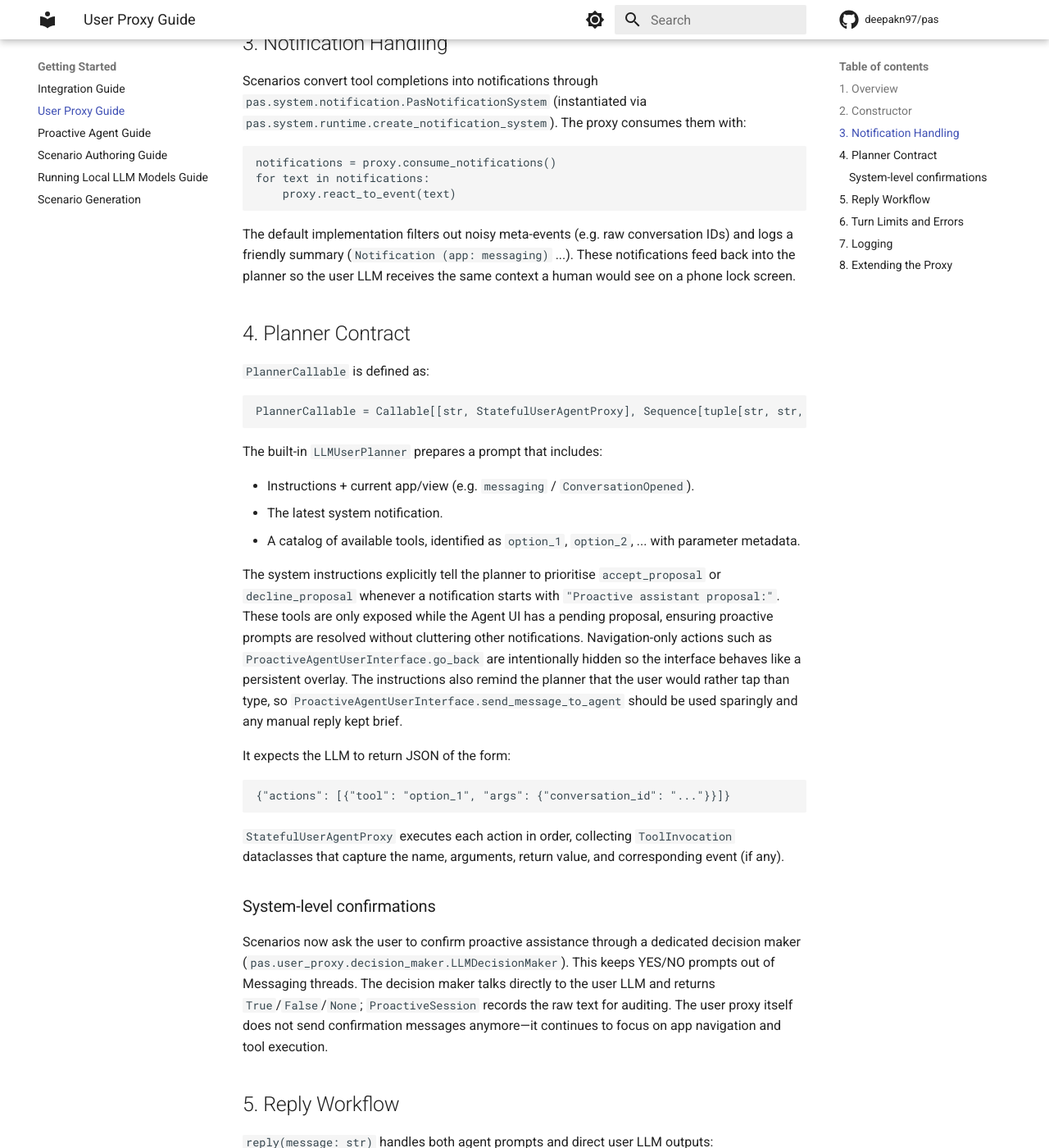
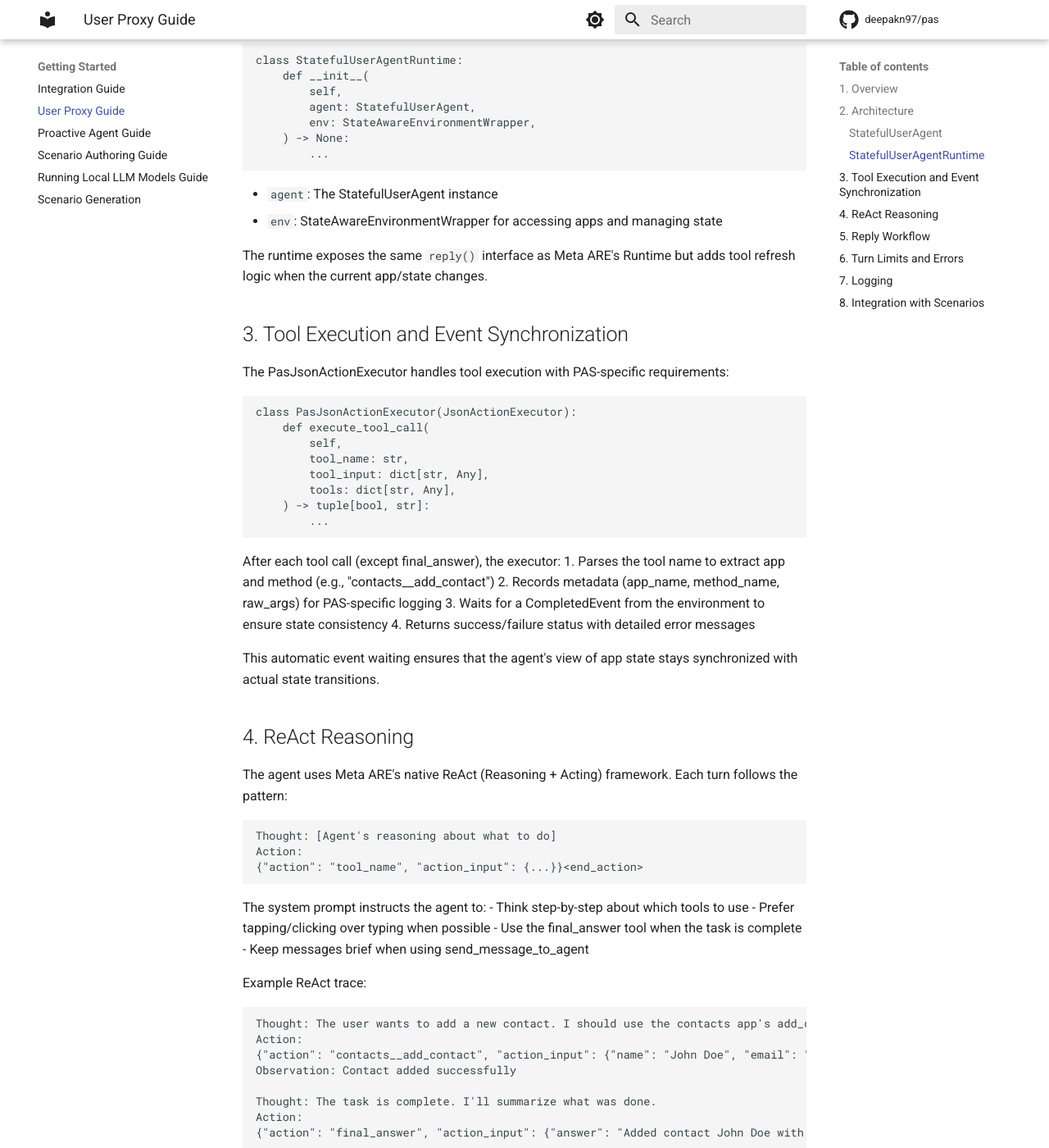
Before and after one commit to deepakn97/pare, an MkDocs documentation site: the page built from docs/user_proxy_guide.md, in a window 1280 px wide and 1400 px high, scrolled down 1382 px. Shown: the whole window at 82% size. Built offline with MkDocs 1.6.1 and Material for MkDocs 9.7.7, drawn with Linux system fonts in a browser that asks for light colours; comment, search, counter and statistics services are not loaded; some of the changed text lies outside the part shown.

Commit message:
docs: update user proxy documentation to reflect new architecture
- Replace StatefulUserAgentProxy with StatefulUserAgent/Runtime
- Remove references to LLMUserPlanner and planner architecture
- Document ReAct reasoning pattern and PasJsonActionExecutor
- Update constructor signatures and error handling
- Clarify tool execution flow and event synchronization
- Update code examples to match current implementation

````diff
--- a/docs/interface-guide.md
+++ b/docs/interface-guide.md
@@ -43,48 +43,66 @@ All interfaces assume Meta-ARE 2024.10.* and the PAS stateful apps checked into
 
 Teams may add additional files, but the interfaces exposed here must remain unchanged.
 
-## 3. User Proxy Contract
+## 3. User Agent Contract
 
 ```python
-class StatefulUserAgentProxy(UserProxy):
+class StatefulUserAgent(BaseAgent):
     def __init__(
         self,
-        runtime: StatefulUserAgentRuntime,
+        llm_client: LiteLLMClient,
+        tools: dict[str, object],
+        *,
+        max_turns: int = 40,
+        logger: logging.Logger | None = None,
     ) -> None: ...
 
-    def init_conversation(self) -> str: ...
+class StatefulUserAgentRuntime:
+    def __init__(
+        self,
+        agent: StatefulUserAgent,
+        env: StateAwareEnvironmentWrapper,
+    ) -> None: ...
+
     def reply(self, message: str) -> str: ...
-    def react_to_event(self, message: str) -> str: ...
-    def consume_notifications(self) -> list[str]: ...
 ```
 
 ### 3.1 Constructor arguments
 
-- `env`: shared environment wrapper. Proxy must only interact via exposed `@user_tool`s.
-- `notification_system`: subscribe to `CompletedEvent`s to update state.
-- `max_user_turns`: once reached, `reply()` raises `TurnLimitReached`.
-- `logger`: required logger instance for tracking proxy actions.
-- `planner`: optional callable that maps messages to tool invocations. If None, proxy behavior depends on implementation.
-- `event_timeout`: timeout in seconds when waiting for tool completion events (default 2.0).
+**StatefulUserAgent:**
+- `llm_client`: LiteLLM client for ReAct reasoning
+- `tools`: Dictionary mapping tool names to tool objects (includes user_tools from apps + final_answer)
+- `max_turns`: Maximum conversation turns before raising MaxTurnsReached (default 40)
+- `logger`: Optional logger for tracking agent decisions
 
-### 3.2 Behaviour of `init_conversation()`
+**StatefulUserAgentRuntime:**
+- `agent`: The StatefulUserAgent instance
+- `env`: StateAwareEnvironmentWrapper for managing app state and tool updates
 
-- Returns an empty string and must not trigger any tool calls.
-- Scenarios may immediately call `reply()` with their preferred greeting.
-### 3.3 Behaviour of `reply(message)`
+### 3.2 Behaviour of `reply(message)`
 
-1. Append agent message to transcript (used for context).
-2. Plan and execute one or more `@user_tool` calls. For MVP this can be a hard-coded flow; future logic must stay internal.
-   - The default planner assumes the user prefers taps to typing. `ProactiveAgentUserInterface.send_message_to_agent` should be used sparingly, and any reply must remain brief.
-   - When the latest notification starts with `"Proactive assistant proposal:"`, the planner is expected to respond via `accept_proposal` or `decline_proposal` before pursuing other actions.
-3. After each tool call, wait for a `CompletedEvent` from the notification system. Use it to update navigation state (`env.get_app(...).current_state`).
-4. If a tool fails, raise `UserActionFailed` with an explanatory message.
-5. Compose a short textual reply summarising the outcome (success or failure).
-6. Record the reply in the transcript and return it.
+The runtime's `reply()` method:
+1. Checks if the current app or state has changed
+2. If changed, refreshes the agent's toolbox with state-appropriate tools
+3. Delegates to the agent's native `reply()` method
+4. The agent uses ReAct reasoning to decide which tools to call
+5. PasJsonActionExecutor executes tools and waits for CompletedEvents
+6. Returns the final answer when the agent calls final_answer
+7. Raises MaxTurnsReached if turn limit is exceeded
 
-### 3.4 Transcript + helpers
+The agent automatically:
+- Uses only tools marked as `@user_tool` (cannot call `@app_tool`s)
+- Waits for CompletedEvents after each tool call (except final_answer)
+- Updates internal state based on tool execution results
+- Prefers tapping/clicking over typing per system prompt instructions
 
-`StatefulUserAgentProxy` keeps an internal list of dicts with `role` (`agent` / `user`) and `content`. Optionally store the raw tool log (`List[ToolInvocation]`) for debugging or export.
+### 3.3 Tool execution flow
+
+Each tool call follows this flow:
+1. Agent outputs: `Action: {"action": "tool_name", "action_input": {...}}`
+2. PasJsonActionExecutor parses and executes the tool
+3. Executor waits for CompletedEvent from environment
+4. Observation is returned to agent: `"Tool succeeded: {result}"` or `"Tool failed: {error}"`
+5. Agent continues reasoning based on the observation
 
 ## 4. Proactive Agent Contract
 
@@ -129,14 +147,28 @@ For full constructor options and exception semantics of
 ### 5.1 Constructor example
 
 ```python
-proxy = StatefulUserAgentProxy(env, env.notification_system, summary_style="structured")
+# Build user agent
+llm_client = build_llm_client(model_name="gpt-4")
+user_tools = {}  # Collect from apps
+for app in env.apps.values():
+    user_tools.update(app.get_user_tools())
+user_tools["final_answer"] = FinalAnswerTool()
+
+user_agent = StatefulUserAgent(
+    llm_client=llm_client,
+    tools=user_tools,
+    max_turns=40,
+)
+runtime = StatefulUserAgentRuntime(agent=user_agent, env=env)
+
+# Build proactive agent
 proactive = LLMBasedProactiveAgent()  # see docs/proactive_agent_guide.md for constructor details
-aui = AgentUserInterface(user_proxy=proxy, ...)
 ```
 
 ### 5.2 Error handling
 
-- If `UserActionFailed` propagates from the proxy, the scenario should decide whether to retry or end the turn gracefully.
+- If `MaxTurnsReached` is raised from the agent, the scenario should conclude the conversation gracefully.
+- If `InvalidActionAgentError` is raised, this indicates malformed LLM output; log it and potentially retry.
 - If `ProactiveInterventionError` is raised, log it and hand control back to the user.
 
 ## 6. Reply Format Guide
@@ -160,31 +192,53 @@ Rules:
 ## 7. Minimal Working Example
 
 ```python
+from pas.environment import StateAwareEnvironmentWrapper
+from pas.user_proxy.agent import StatefulUserAgent, StatefulUserAgentRuntime
+from pas.proactive.litellm_client import build_llm_client
+from are.simulation.agents.default_agent.default_tools import FinalAnswerTool
+
+# Setup environment
 env = StateAwareEnvironmentWrapper()
 env.register_apps([StatefulContactsApp(name="contacts"), StatefulEmailApp(name="email")])
 
-proxy = StatefulUserAgentProxy(env, env.notification_system)
-llm_client = build_llm_client()  # your LLM factory
+# Build user agent
+llm_client = build_llm_client(model_name="gpt-4")
+user_tools = {}
+for app in env.apps.values():
+    user_tools.update(app.get_user_tools())
+user_tools["final_answer"] = FinalAnswerTool()
+
+user_agent = StatefulUserAgent(
+    llm_client=llm_client,
+    tools=user_tools,
+    max_turns=40,
+)
+runtime = StatefulUserAgentRuntime(agent=user_agent, env=env)
+
+# Build proactive agent
 proactive = LLMBasedProactiveAgent(llm=llm_client, system_prompt="...")
 
+# Wire event observation
 def on_event(event: CompletedEvent) -> None:
     proactive.observe(event)
 
 env.notification_system.subscribe(EventType.ANY, on_event)
 
-aui = AgentUserInterface(user_proxy=proxy)
-scenario = Scenario(scenario_id="demo", agent_user_interface=aui, ...)
+# Run conversation
+response = runtime.reply("Add contact John Doe with email john@example.com")
 
+# Proactive intervention flow
 if (goal := proactive.propose_goal()):
-    user_reply = proxy.reply(f"I can take care of this: {goal}. Should I proceed?")
-    accepted = user_reply.strip().lower() in {"yes", "y", "sure", "please do"}
+    decision_response = runtime.reply(f"Proactive assistant proposal: {goal}")
+    # Parse decision from response...
+    accepted = parse_user_decision(decision_response)
     proactive.record_decision(goal, accepted)
     if accepted:
         proactive.execute(goal, env)
         proactive.handoff(env)
 ```
 
-This example leaves the planning logic unspecified; teams fill it in using the interfaces above.
+This example shows how the ReAct agent integrates with the proactive flow.
 
 ## 7. Extensibility Guidelines
 
--- a/docs/user_proxy_guide.md
+++ b/docs/user_proxy_guide.md
@@ -1,165 +1,178 @@
 # User Proxy Guide
 
-This guide explains how the PAS user proxy is structured today and how to plug
-in alternative planners while keeping the public contract stable.
+This guide explains how the PAS user proxy is structured and how it integrates with Meta ARE's BaseAgent pattern.
 
 ## 1. Overview
 
-`pas/user_proxy/stateful.py` exports `StatefulUserAgentProxy`, a drop-in replacement
-for Meta-ARE’s default proxy. Its core responsibilities are:
+`pas/user_proxy/agent.py` exports `StatefulUserAgent`, a Meta ARE BaseAgent that uses ReAct reasoning to interact with stateful apps. Its core responsibilities are:
 
-1. Translate free-form messages (from the agent or system notifications) into concrete
-   tool invocations.
-2. Execute those tools against the current navigation state while tracking
-   recent events.
-3. Surface structured replies and maintain a transcript for logging/debugging.
+1. Use ReAct-style reasoning to decide which tools to call based on agent messages and system notifications.
+2. Execute tools against the current navigation state while tracking recent events.
+3. Automatically wait for CompletedEvents after tool calls to keep state synchronized.
 4. Enforce turn limits to keep conversations bounded.
+5. Terminate conversations using the native Meta ARE final_answer tool.
 
-The proxy is planner-agnostic. Today we ship `pas/user_proxy/llm_planner.py`
-which generates tool calls via the OpenAI Responses API, but you can swap in a
-rule-based or human planner as long as it matches the callable signature.
+The agent uses Meta ARE's native ReAct reasoning framework, eliminating the need for a separate planner layer.
 
-## 2. Constructor
+## 2. Architecture
+
+### StatefulUserAgent
+
+The core agent that extends Meta ARE's BaseAgent:
 
 ```python
-class StatefulUserAgentProxy(UserProxy):
+class StatefulUserAgent(BaseAgent):
     def __init__(
         self,
-        env: StateAwareEnvironmentWrapper,
-        notification_system: BaseNotificationSystem,
+        llm_client: LiteLLMClient,
+        tools: dict[str, object],
         *,
-        max_user_turns: int = 40,
-        logger: logging.Logger,
-        planner: PlannerCallable | None = None,
-        event_timeout: float = 2.0,
+        max_turns: int = 40,
+        logger: logging.Logger | None = None,
     ) -> None:
         ...
 ```
 
-- `env`: shared environment wrapper. Access apps via `env.get_app(...)`.
-- `notification_system`: provides notifications triggered by
-  `pas.system.notification` for the scenario.
-- `max_user_turns`: after this many replies, `TurnLimitReached` is raised.
-- `logger`: required logger instance for tracking proxy actions and decisions.
-- `planner`: callable that accepts the incoming message and the proxy instance,
-  then returns a list of `(app_name, method_name, args)` tuples.
-- `event_timeout`: how long to wait for a matching `CompletedEvent` when a tool
-  is marked as a write operation (default 2.0 seconds).
+- `llm_client`: LiteLLM client for ReAct reasoning
+- `tools`: Dictionary of available tools (user_tools from apps + final_answer)
+- `max_turns`: Maximum conversation turns before termination (default 40)
+- `logger`: Optional logger for tracking agent decisions
 
-Upon construction, the proxy subscribes to the environment’s completed events
-and records user-originating events in `_recent_events` for later lookups.
+The agent uses a custom PasJsonActionExecutor that:
+1. Records PAS-specific metadata (app name, method name, raw arguments)
+2. Waits for CompletedEvents after tool calls (except for final_answer)
+3. Provides detailed error messages when tools fail
 
-## 3. Notification Handling
+### StatefulUserAgentRuntime
 
-Scenarios convert tool completions into notifications through
-`pas.system.notification.PasNotificationSystem` (instantiated via
-`pas.system.runtime.create_notification_system`). The proxy consumes them with:
+Wraps the agent and manages dynamic tool updates:
 
 ```python
-notifications = proxy.consume_notifications()
-for text in notifications:
-    proxy.react_to_event(text)
+class StatefulUserAgentRuntime:
+    def __init__(
+        self,
+        agent: StatefulUserAgent,
+        env: StateAwareEnvironmentWrapper,
+    ) -> None:
+        ...
 ```
 
-The default implementation filters out noisy meta-events (e.g. raw
-conversation IDs) and logs a friendly summary (`Notification (app: messaging)`
-...). These notifications feed back into the planner so the user LLM receives
-the same context a human would see on a phone lock screen.
+- `agent`: The StatefulUserAgent instance
+- `env`: StateAwareEnvironmentWrapper for accessing apps and managing state
 
-## 4. Planner Contract
+The runtime exposes the same `reply()` interface as Meta ARE's Runtime but adds tool refresh logic when the current app/state changes.
 
-`PlannerCallable` is defined as:
+## 3. Tool Execution and Event Synchronization
+
+The PasJsonActionExecutor handles tool execution with PAS-specific requirements:
 
 ```python
-PlannerCallable = Callable[[str, StatefulUserAgentProxy], Sequence[tuple[str, str, dict[str, object]]]]
+class PasJsonActionExecutor(JsonActionExecutor):
+    def execute_tool_call(
+        self,
+        tool_name: str,
+        tool_input: dict[str, Any],
+        tools: dict[str, Any],
+    ) -> tuple[bool, str]:
+        ...
 ```
 
-The built-in `LLMUserPlanner` prepares a prompt that includes:
+After each tool call (except final_answer), the executor:
+1. Parses the tool name to extract app and method (e.g., "contacts__add_contact")
+2. Records metadata (app_name, method_name, raw_args) for PAS-specific logging
+3. Waits for a CompletedEvent from the environment to ensure state consistency
+4. Returns success/failure status with detailed error messages
 
-- Instructions + current app/view (e.g. `messaging` / `ConversationOpened`).
-- The latest system notification.
-- A catalog of available tools, identified as `option_1`, `option_2`, ... with
-  parameter metadata.
+This automatic event waiting ensures that the agent's view of app state stays synchronized with actual state transitions.
 
-The system instructions explicitly tell the planner to prioritise
-`accept_proposal` or `decline_proposal` whenever a notification starts with
-`"Proactive assistant proposal:"`. These tools are only exposed while the Agent
-UI has a pending proposal, ensuring proactive prompts are resolved without
-cluttering other notifications. Navigation-only actions such as
-`ProactiveAgentUserInterface.go_back` are intentionally hidden so the interface
-behaves like a persistent overlay. The instructions also remind the planner
-that the user would rather tap than type, so `ProactiveAgentUserInterface.send_message_to_agent`
-should be used sparingly and any manual reply kept brief.
+## 4. ReAct Reasoning
 
-It expects the LLM to return JSON of the form:
+The agent uses Meta ARE's native ReAct (Reasoning + Acting) framework. Each turn follows the pattern:
 
-```json
-{"actions": [{"tool": "option_1", "args": {"conversation_id": "..."}}]}
+```
+Thought: [Agent's reasoning about what to do]
+Action:
+{"action": "tool_name", "action_input": {...}}<end_action>
 ```
 
-`StatefulUserAgentProxy` executes each action in order, collecting `ToolInvocation`
-dataclasses that capture the name, arguments, return value, and corresponding
-event (if any).
+The system prompt instructs the agent to:
+- Think step-by-step about which tools to use
+- Prefer tapping/clicking over typing when possible
+- Use the final_answer tool when the task is complete
+- Keep messages brief when using send_message_to_agent
 
-### System-level confirmations
+Example ReAct trace:
+```
+Thought: The user wants to add a new contact. I should use the contacts app's add_contact tool.
+Action:
+{"action": "contacts__add_contact", "action_input": {"name": "John Doe", "email": "john@example.com"}}<end_action>
+Observation: Contact added successfully
 
-Scenarios now ask the user to confirm proactive assistance through a dedicated
-decision maker (`pas.user_proxy.decision_maker.LLMDecisionMaker`). This keeps
-YES/NO prompts out of Messaging threads. The decision maker talks directly to
-the user LLM and returns `True`/`False`/`None`; `ProactiveSession` records the
-raw text for auditing. The user proxy itself does not send confirmation
-messages anymore—it continues to focus on app navigation and tool execution.
+Thought: The task is complete. I'll summarize what was done.
+Action:
+{"action": "final_answer", "action_input": {"answer": "Added contact John Doe with email john@example.com"}}<end_action>
+```
+
+The agent automatically receives tool descriptions and available tools based on the current app state. When navigating between apps, the runtime refreshes the toolbox to show only relevant tools.
 
 ## 5. Reply Workflow
 
-`reply(message: str)` handles both agent prompts and direct user LLM outputs:
+`StatefulUserAgentRuntime.reply(message: str)` orchestrates the interaction:
 
-1. Guard the turn limit.
-2. Append the incoming message to the transcript (`role="agent"` or
-   `role="system"` for notifications).
-3. Call the planner to produce tool invocations. Empty plans raise
-   `UserActionFailed`.
-4. Execute tools, waiting for write events when required. `UserActionFailed`
-   propagates immediately and does not increment the turn counter.
-5. Format a short reply summarising the completed tool calls
-   (`Completed: app.tool -> {...}`) and log it.
-6. Append the reply to the transcript with `role="user"` and increment
-   `_turns_taken`.
+1. Check if the current app or state has changed since the last turn
+2. If changed, refresh the agent's toolbox with tools for the new state
+3. Delegate to the underlying agent's `reply()` method
+4. The agent uses ReAct reasoning to decide which tools to call
+5. PasJsonActionExecutor executes each tool and waits for CompletedEvents
+6. Continue until the agent calls final_answer or hits the turn limit
+7. Return the final answer or error message
 
-`react_to_event` simply marks the source as `system` but otherwise shares the
-same path as `reply`.
+The runtime ensures that:
+- Tools are always up-to-date with the current navigation state
+- State transitions are properly synchronized via CompletedEvents
+- Turn limits are enforced (raises `MaxTurnsReached` after max_turns)
+- Termination is handled via native Meta ARE mechanisms
 
 ## 6. Turn Limits and Errors
 
-- `TurnLimitReached`: raised when the proxy has already produced
-  `max_user_turns` successful replies. Scenarios should catch it and hand control
-  back to the main agent.
-- `UserActionFailed`: indicates the planner or execution path could not fulfil
-  the request (missing tool, invalid arguments, event timeout, etc.). The caller
-  decides how to recover.
+The agent uses Meta ARE's native error handling:
+
+- `MaxTurnsReached`: raised when the agent has executed `max_turns` without calling final_answer. Scenarios should catch this and handle gracefully.
+- `InvalidActionAgentError`: raised when the LLM produces malformed action JSON. This indicates a prompt engineering issue or LLM confusion.
+- Tool execution errors: captured by PasJsonActionExecutor and returned as observation strings, allowing the agent to retry or adjust its approach.
 
 ## 7. Logging
 
-Use `pas.logging_utils.get_pas_file_logger` to create dedicated loggers:
+The agent uses standard Meta ARE logging plus PAS-specific extensions:
 
-- `pas.user_proxy` – high-level transcripts (`Agent message received ...`,
-  `User reply ...`).
-- `pas.user_proxy.planner` – full planner prompts and LLM responses.
-- `pas.events` (from `attach_event_logging`) – canonical view of all completed
-  events for audit.
+- Agent reasoning is logged via the LiteLLM client
+- Tool execution details (app_name, method_name, args) are logged by PasJsonActionExecutor
+- CompletedEvents are logged by the environment's event logging system
+- Use `pas.logging_utils.get_pas_file_logger` to create dedicated loggers for PAS components
 
-Running `pas/scripts/run_contacts_demo.py` prints the log locations so you can
-tail them while developing new planners or scenarios.
+Running `pas/scripts/run_contacts_demo.py` prints log locations for monitoring agent behavior during development.
 
-## 8. Extending the Proxy
+## 8. Integration with Scenarios
 
-- Swap in an alternative planner by passing a different callable to the
-  constructor. Keep the same return structure so execution stays intact.
-- Override `_format_reply` if you prefer structured JSON or richer
-  explanations.
-- Adjust `consume_notifications` if your notification format differs from the default
-  `Notification (app: ...)` style.
+To use the agent in a scenario:
 
-With these pieces in place, the user proxy will interoperate with the proactive
-session loop, logging utilities, and Meta-ARE agent interface without further
-changes.
+```python
+from pas.user_proxy.agent import StatefulUserAgent, StatefulUserAgentRuntime
+from pas.proactive.litellm_client import build_llm_client
+
+# Build the agent
+llm_client = build_llm_client(model_name="gpt-4")
+user_agent = StatefulUserAgent(
+    llm_client=llm_client,
+    tools=user_tools,  # From apps + final_answer
+    max_turns=40,
+)
+
+# Wrap in runtime
+runtime = StatefulUserAgentRuntime(agent=user_agent, env=env)
+
+# Use in scenario
+response = runtime.reply("Add a contact named John Doe")
+```
+
+The runtime is compatible with Meta ARE's agent interface, allowing seamless integration with proactive agents and scenarios.
````
